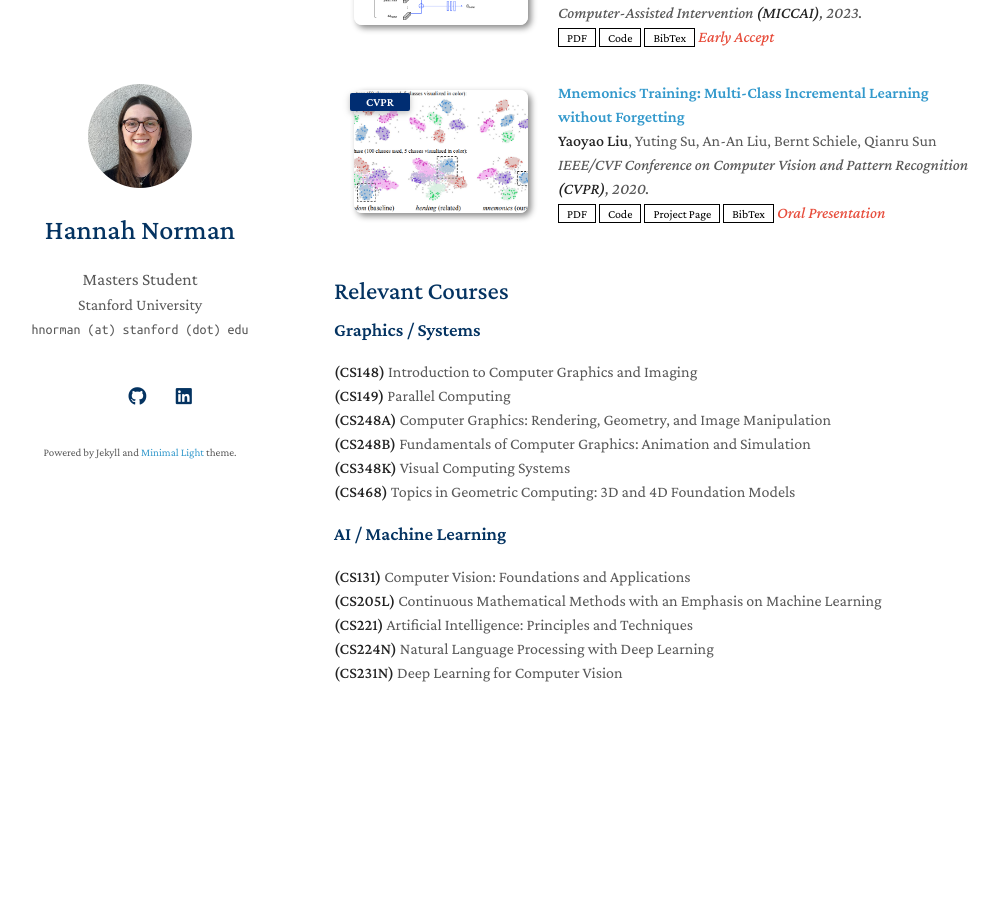
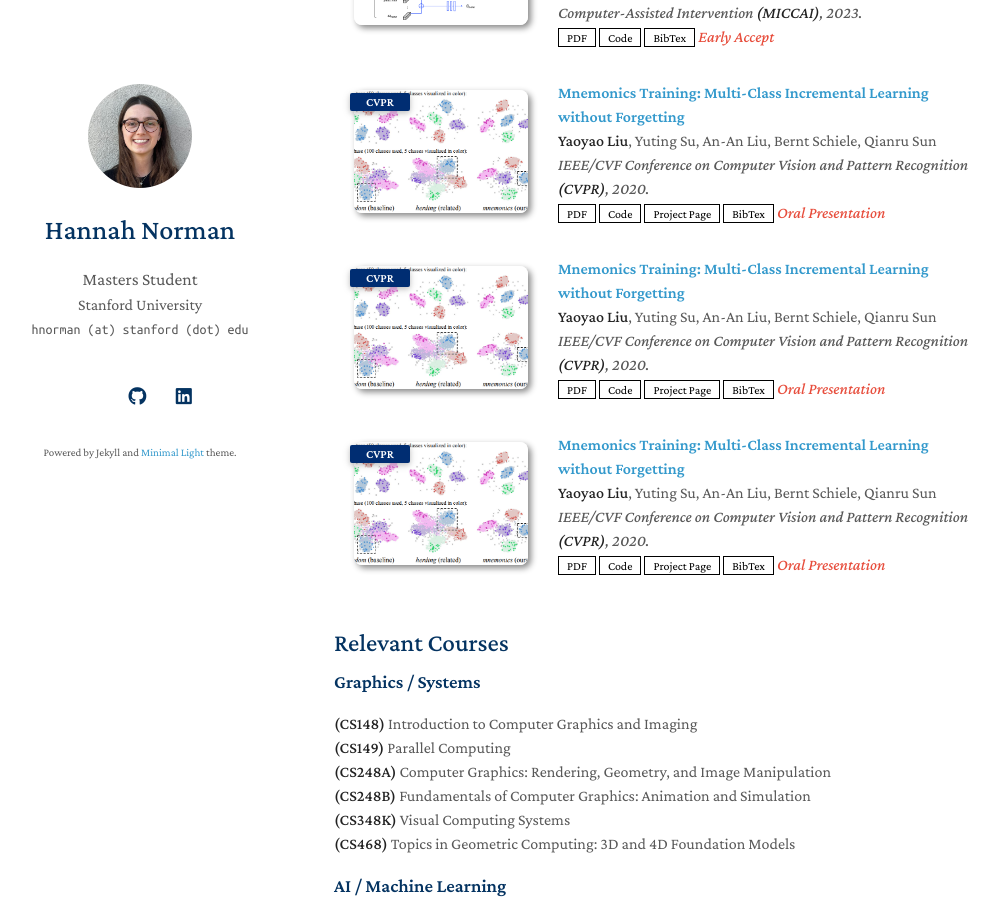
Before and after one commit to hnorm0629/portfolio, a Jekyll site: the page built from index.md, in a window 1280 px wide and 900 px high, scrolled down 571 px. Shown: the whole window, without its empty margins (136-1135 px from the left). Built offline with Jekyll 4.4.1, drawn with Linux system fonts in a browser that asks for light colours; nearby versions of some CDN libraries; a style sheet for code colours, icons or effects is not loaded; our own code applies the rules of GitHub Pages for plain Markdown files; before the commit the page ends 1350 px from its top, so only the background shows below that.

Commit message:
Update projects.yml

```diff
--- a/_data/projects.yml
+++ b/_data/projects.yml
@@ -20,3 +20,25 @@ main:
     bibtex: https://class-il.mpi-inf.mpg.de/mnemonics/
     notes: Oral Presentation
     image: ./assets/img/teaser_example.png
+
+  - title: "Mnemonics Training: Multi-Class Incremental Learning without Forgetting"
+    authors: <strong>Yaoyao Liu</strong>, Yuting Su, An-An Liu, Bernt Schiele, Qianru Sun
+    conference_short: CVPR
+    conference: IEEE/CVF Conference on Computer Vision and Pattern Recognition <strong>(CVPR)</strong>, 2020.
+    pdf: https://arxiv.org/pdf/2002.10211.pdf
+    code: https://github.com/yaoyao-liu/class-incremental-learning/tree/main/mnemonics-training
+    page: https://class-il.mpi-inf.mpg.de/mnemonics/
+    bibtex: https://class-il.mpi-inf.mpg.de/mnemonics/
+    notes: Oral Presentation
+    image: ./assets/img/teaser_example.png
+
+  - title: "Mnemonics Training: Multi-Class Incremental Learning without Forgetting"
+    authors: <strong>Yaoyao Liu</strong>, Yuting Su, An-An Liu, Bernt Schiele, Qianru Sun
+    conference_short: CVPR
+    conference: IEEE/CVF Conference on Computer Vision and Pattern Recognition <strong>(CVPR)</strong>, 2020.
+    pdf: https://arxiv.org/pdf/2002.10211.pdf
+    code: https://github.com/yaoyao-liu/class-incremental-learning/tree/main/mnemonics-training
+    page: https://class-il.mpi-inf.mpg.de/mnemonics/
+    bibtex: https://class-il.mpi-inf.mpg.de/mnemonics/
+    notes: Oral Presentation
+    image: ./assets/img/teaser_example.png
```
